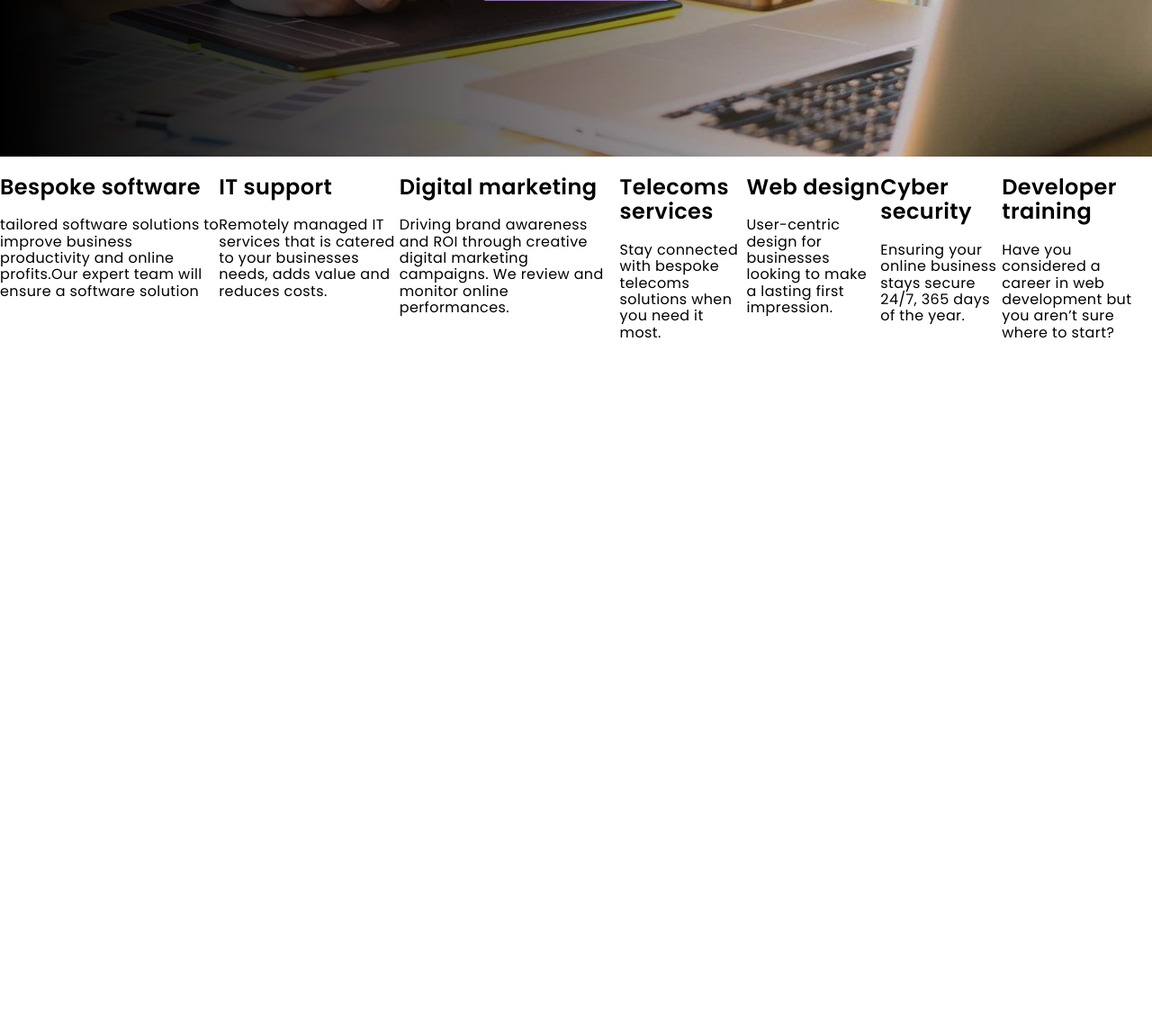
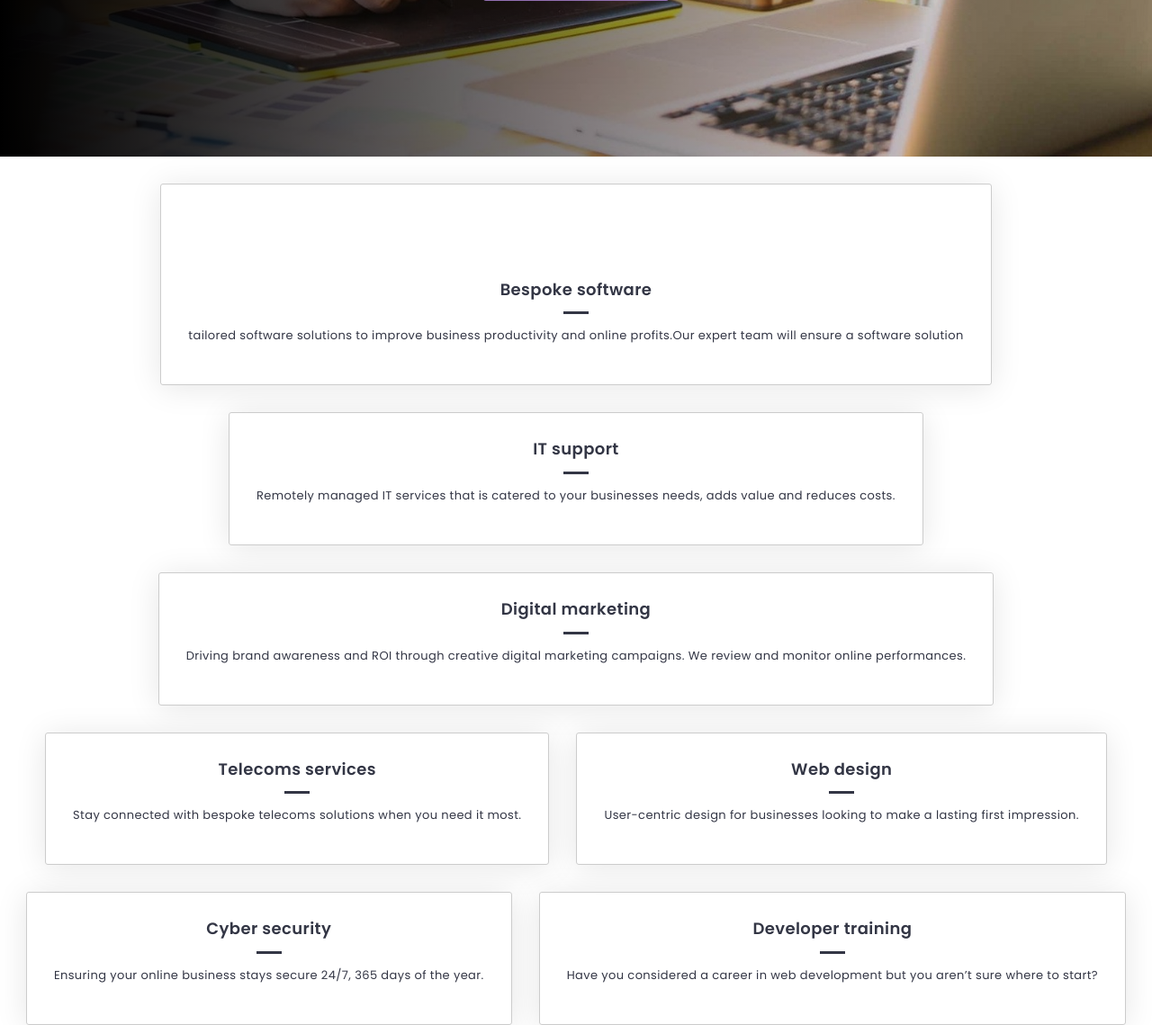
Before and after one commit to tahinia/HTML-CSS-Reflection, a PHP site: page / in a window 1280 px wide. Shown: the part 667-1806 px from the top of the page at 90% size. Before the commit the page ends 1043 px from the top, so only its background shows below. Run offline with PHP 8.4, Linux system fonts and the light colour scheme; some libraries are stand-ins or nearby versions.

Commit message:
new classes added and border styled on cards section

```diff
--- a/index.html
+++ b/index.html
@@ -125,46 +125,65 @@
 
     <!-- card section -->
     <div id="middle">
-      <div class="container">
-        <div class="col-md-4">
-          <h2>Bespoke software</h2>
+      <div class="card-row">
+        <div class="card">
+          <a class="block software">
+          <div class="icon">
+            <div class="icon-apps">
+
+            </div>
+          </div>
+          <h2>Bespoke software </h2>
           <p>tailored software solutions to improve business productivity
               and online profits.Our expert team will ensure a software solution</p>
-        </div>
-        <div class="col-md-4">
+            </a>
+          </div>
+        <div class="card">
+          <a class="block it">
           <h2>IT support</h2>
           <p>
             Remotely managed IT services that is catered to your businesses needs, adds value and reduces costs.</p>
-        </div>
-        <div class="col-md-4">
+          </a>
+          </div>
+        <div class="card">
+          <a class="block digital">
           <h2>Digital marketing</h2>
           <p>
             Driving brand awareness and ROI through creative digital marketing campaigns. We review and monitor online performances.
           </p>
+        </a>
         </div>
-        <div class="col-lg-3 col-md-6 col-sm-6">
+        <div class="card">
+          <a class="block telecoms">
           <h2>Telecoms services</h2>
           <p>
             Stay connected with bespoke telecoms solutions when you need it most.
           </p>
+          </a>
         </div>
-        <div class="col-lg-3 col-md-6 col-sm-6">
+        <div class="card">
+          <a class="block web">
           <h2>Web design</h2>
           <p>
             User-centric design for businesses looking to make a lasting first impression.
           </p>
+          </a>
         </div>
-        <div class="col-lg-3 col-md-6 col-sm-6">
+        <div class="card">
+          <a class="block security">
           <h2>Cyber security</h2>
           <p>
             Ensuring your online business stays secure 24/7, 365 days of the year.
           </p>
+          </a>
         </div>
-        <div class="col-lg-3 col-md-6 col-sm-6">
+        <div class="card">
+          <a class="block web">
           <h2>Developer training</h2>
           <p>
             Have you considered a career in web development but you aren’t sure where to start?
           </p>
+          </a>
         </div>
       </div>
     </div>
--- a/scss/_card.scss
+++ b/scss/_card.scss
@@ -1,3 +1,61 @@
 #middle{
     position: absolute;
 }
+
+.card-row{
+    display: flex;
+    justify-content: center;
+    flex-wrap: wrap;
+    flex: 1;
+}
+
+.card{
+    position: relative;
+    min-height: 1px;
+    padding-left: 15px;
+    padding-right: 15px;
+    color: #333645;
+    text-align: center;
+
+    h2{
+        font-size: 1.125rem;
+        position: relative;
+        padding-bottom: 17px;
+        margin: 0 0 11px;
+        &::after{
+            content:" ";
+            position: absolute;
+            bottom: 0;
+            left: 0;
+            right:0;
+            margin: auto;
+            width: 28px;
+            height: 3px;
+            display: block;
+            background-color: #333645;
+        }
+    }
+    p{
+        font-size: .8125rem;
+        line-height: 1.375rem;
+        margin-bottom: 13px;
+        font-weight: 400;
+
+    }
+}
+.block {
+    margin-top: 30px;
+    display: block;
+    border: 1px solid #ccc;
+    border-radius: 3px;
+    padding: 30px;
+    box-shadow: 0 3px 35px rgba(0,0,0,.1);
+}
+
+.icon{
+    height: 60px;
+    width: 60px;
+    margin: 0 auto 17px;
+    color: #fff;
+    border-radius: 50%;
+  }
--- a/scss/style.css
+++ b/scss/style.css
@@ -123,4 +123,76 @@ h1 {
   display: -ms-flexbox;
   display: flex;
 }
+
+#middle {
+  position: absolute;
+}
+
+.card-row {
+  display: -webkit-box;
+  display: -ms-flexbox;
+  display: flex;
+  -webkit-box-pack: center;
+      -ms-flex-pack: center;
+          justify-content: center;
+  -ms-flex-wrap: wrap;
+      flex-wrap: wrap;
+  -webkit-box-flex: 1;
+      -ms-flex: 1;
+          flex: 1;
+}
+
+.card {
+  position: relative;
+  min-height: 1px;
+  padding-left: 15px;
+  padding-right: 15px;
+  color: #333645;
+  text-align: center;
+}
+
+.card h2 {
+  font-size: 1.125rem;
+  position: relative;
+  padding-bottom: 17px;
+  margin: 0 0 11px;
+}
+
+.card h2::after {
+  content: " ";
+  position: absolute;
+  bottom: 0;
+  left: 0;
+  right: 0;
+  margin: auto;
+  width: 28px;
+  height: 3px;
+  display: block;
+  background-color: #333645;
+}
+
+.card p {
+  font-size: .8125rem;
+  line-height: 1.375rem;
+  margin-bottom: 13px;
+  font-weight: 400;
+}
+
+.block {
+  margin-top: 30px;
+  display: block;
+  border: 1px solid #ccc;
+  border-radius: 3px;
+  padding: 30px;
+  -webkit-box-shadow: 0 3px 35px rgba(0, 0, 0, 0.1);
+          box-shadow: 0 3px 35px rgba(0, 0, 0, 0.1);
+}
+
+.icon {
+  height: 60px;
+  width: 60px;
+  margin: 0 auto 17px;
+  color: #fff;
+  border-radius: 50%;
+}
 /*# sourceMappingURL=style.css.map */
--- a/scss/style.scss
+++ b/scss/style.scss
@@ -17,3 +17,5 @@
 @import './hero';
 
 @import './container';
+
+@import './card';
```
Also changed, not shown: 1 other file.
